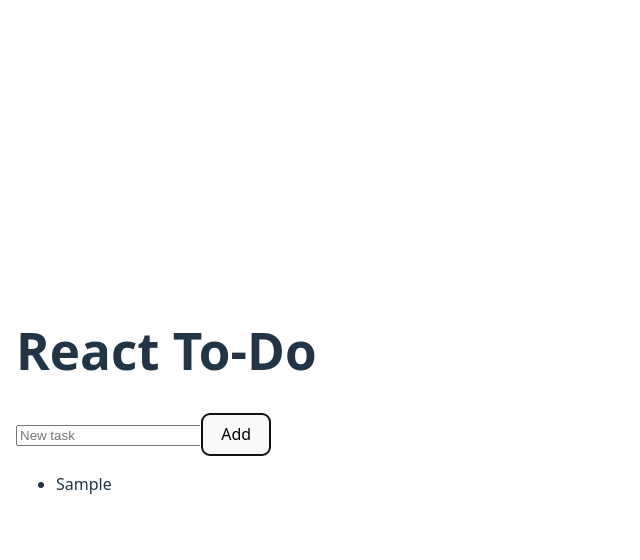
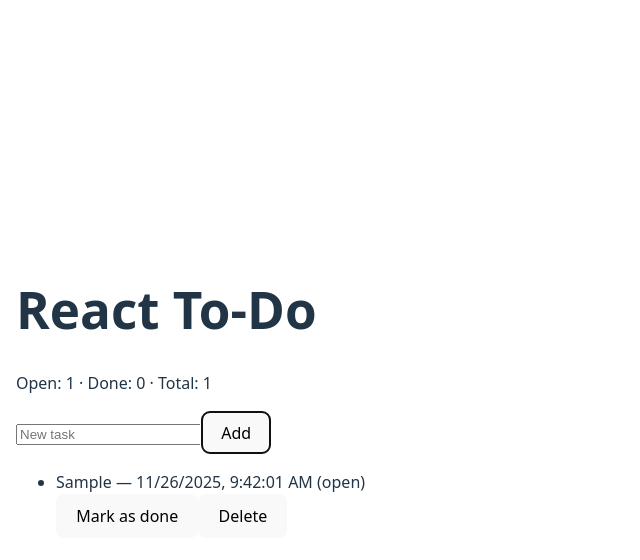
Before and after one commit to NatalyBova111/M6_React-To-Do-Application, a React (Vite) app: page / in a window 1280 px wide. Both pictures are taken after typing "Sample" into the empty fields and a click on the button "Add". Shown: the top 560 px of the page, without its empty margins (0-640 px from the left). Built offline with nearby package versions, Linux system fonts and the light colour scheme.

Commit message:
feat: show created date and add summary counts

```diff
--- a/src/App.tsx
+++ b/src/App.tsx
@@ -1,11 +1,13 @@
 import { useState } from "react";
 import type { Todo } from "./types/todo";
+import { TodoList } from "./components/TodoList";
 
 const App: React.FC = () => {
   // React state for todos and for the new task input
   const [todos, setTodos] = useState<Todo[]>([]);
   const [description, setDescription] = useState<string>("");
 
+  // Handler to add a new todo
   const addTodo = () => {
     if (!description.trim()) return;
 
@@ -17,13 +19,41 @@ const App: React.FC = () => {
       isUrgent: false,
     };
 
-    setTodos([...todos, newTodo]);
+    setTodos((prev) => [...prev, newTodo]);
     setDescription("");
   };
+
+  // Handlers to toggle todo status and delete a todo by id
+  const toggleTodoStatus = (id: string) => {
+    setTodos((prevTodos) =>
+      prevTodos.map((todo) =>
+        todo.id === id
+          ? { ...todo, status: todo.status === "open" ? "done" : "open" }
+          : todo
+      )
+    );
+  };
+
+  const deleteTodo = (id: string) => {
+    setTodos((prevTodos) => prevTodos.filter((todo) => todo.id !== id));
+  };
+
+  // RU: Считаем количество открытых и выполненных задач для сводки.
+  // EN: Compute open/done counts for summary.
+  const openCount = todos.filter((todo) => todo.status === "open").length;
+  const doneCount = todos.filter((todo) => todo.status === "done").length;
+  const totalCount = todos.length;
 
   return (
     <main style={{ padding: "1rem" }}>
       <h1>React To-Do</h1>
+
+      {/* RU: Сводка по задачам. EN: Todo summary. */}
+      <section aria-label="Todo summary">
+        <p>
+          Open: {openCount} · Done: {doneCount} · Total: {totalCount}
+        </p>
+      </section>
 
       {/* Simple form to add a new todo */}
       <div>
@@ -36,12 +66,12 @@ const App: React.FC = () => {
         <button onClick={addTodo}>Add</button>
       </div>
 
-      {/* List of todos */}
-      <ul>
-        {todos.map((todo) => (
-          <li key={todo.id}>{todo.description}</li>
-        ))}
-      </ul>
+      {/* List of todos rendered via TodoList component */}
+      <TodoList
+        todos={todos}
+        onToggleStatus={toggleTodoStatus}
+        onDelete={deleteTodo}
+      />
     </main>
   );
 };
--- /dev/null
+++ b/src/components/TodoItem.tsx
@@ -0,0 +1,35 @@
+import type { Todo } from "../types/todo";
+
+interface TodoItemProps {
+  todo: Todo;
+  onToggleStatus: (id: string) => void;
+  onDelete: (id: string) => void;
+}
+
+export const TodoItem: React.FC<TodoItemProps> = ({ todo, onToggleStatus, onDelete }) => {
+  const isDone = todo.status === "done";
+
+  const createdAtLabel = new Date(todo.createdAt).toLocaleString();
+
+  return (
+    <li>
+      <div>
+        <span>
+          {todo.description}{" "}
+          <span aria-label="Created at">
+            — {createdAtLabel}
+          </span>{" "}
+          <span>
+            {isDone ? "(done)" : "(open)"}
+          </span>
+        </span>
+      </div>
+      <button onClick={() => onToggleStatus(todo.id)}>
+        {isDone ? "Reopen" : "Mark as done"}
+      </button>
+      <button onClick={() => onDelete(todo.id)}>
+        Delete
+      </button>
+    </li>
+  );
+};
--- /dev/null
+++ b/src/components/TodoList.tsx
@@ -0,0 +1,27 @@
+import type { Todo } from "../types/todo";
+import { TodoItem } from "./TodoItem";
+
+interface TodoListProps {
+  todos: Todo[];
+  onToggleStatus: (id: string) => void;
+  onDelete: (id: string) => void;
+}
+
+export const TodoList: React.FC<TodoListProps> = ({ todos, onToggleStatus, onDelete }) => {
+  if (todos.length === 0) {
+    return <p>No tasks yet.</p>;
+  }
+
+  return (
+    <ul>
+      {todos.map((todo) => (
+        <TodoItem
+          key={todo.id}
+          todo={todo}
+          onToggleStatus={onToggleStatus}
+          onDelete={onDelete}
+        />
+      ))}
+    </ul>
+  );
+};
```
